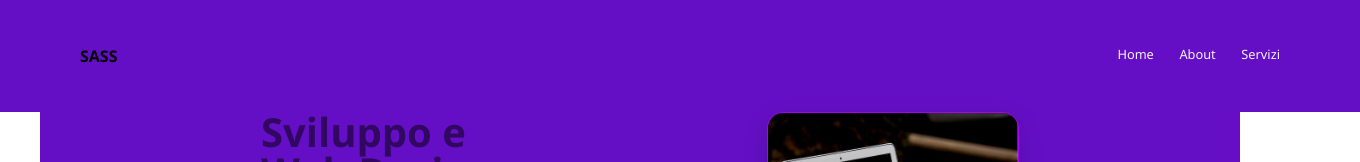
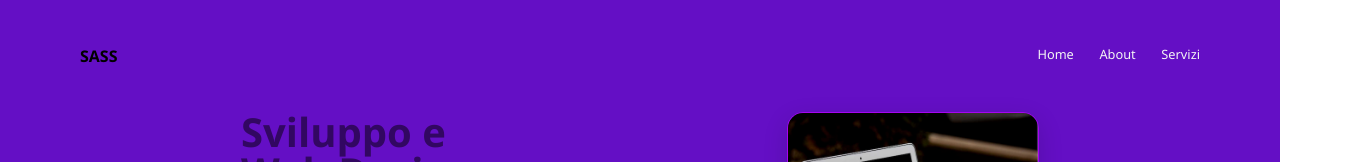
Before and after one commit to N4D3RR/U2-W2-D3-HW, a plain HTML site: page index.html in a window 1280 px wide. Shown: the top 162 px of the page, 1360 px wide, since content can reach past the window. Drawn offline with Linux system fonts and the light colour scheme.

Commit message:
modified width

```diff
--- a/assets/style.scss
+++ b/assets/style.scss
@@ -12,13 +12,7 @@ body {
   font-family: "Segoe UI", Tahoma, Geneva, Verdana, sans-serif;
   width: 100%;
 }
-.navbar,
-.hero,
-.grid-section {
-  max-width: 1200px;
-  margin: 0 auto;
-  width: 100%;
-}
+
 // Navbar semplice
 .navbar {
   background-color: $bg-hero;
```
Also changed, not shown: assets/style.css, 1 other file.
